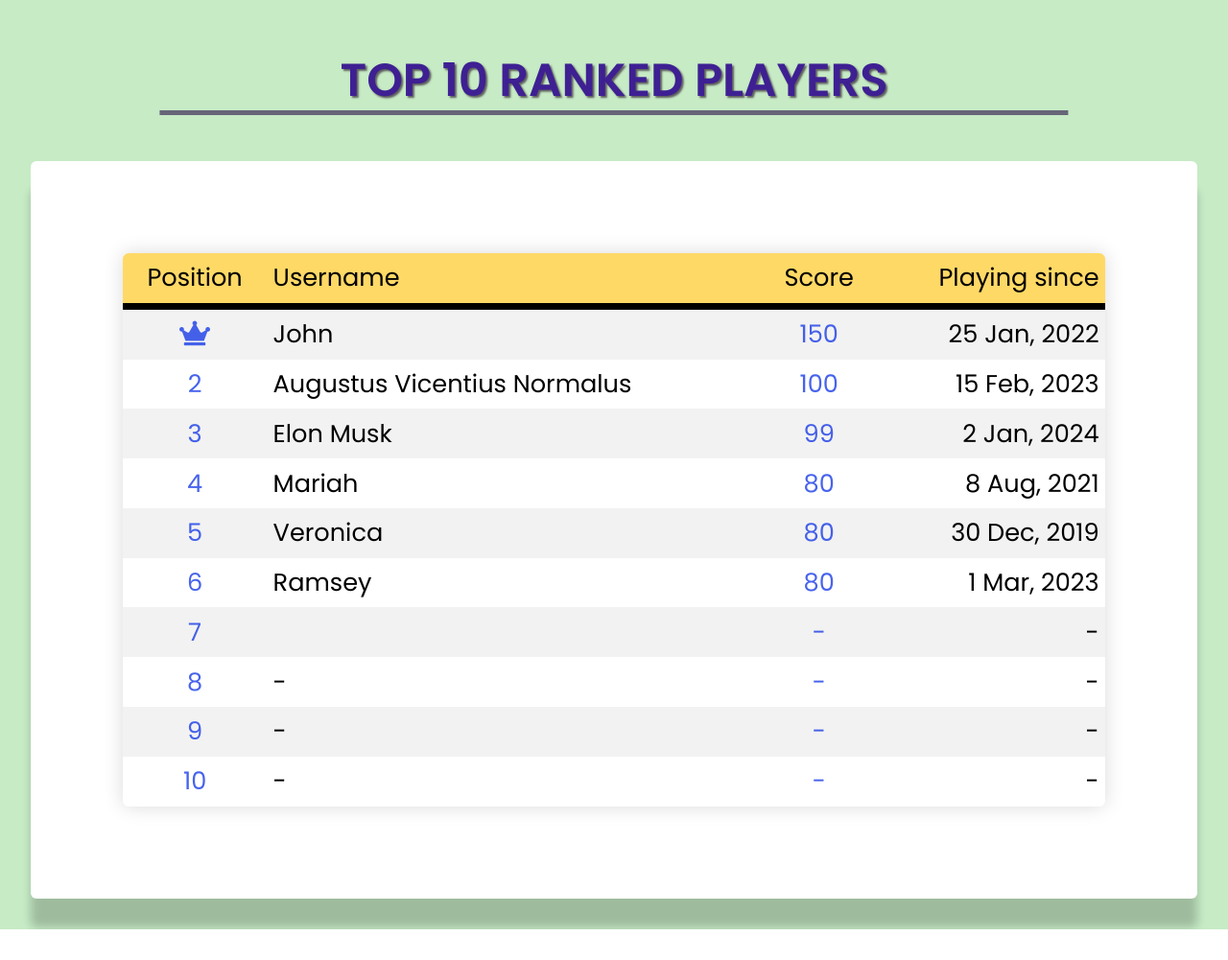
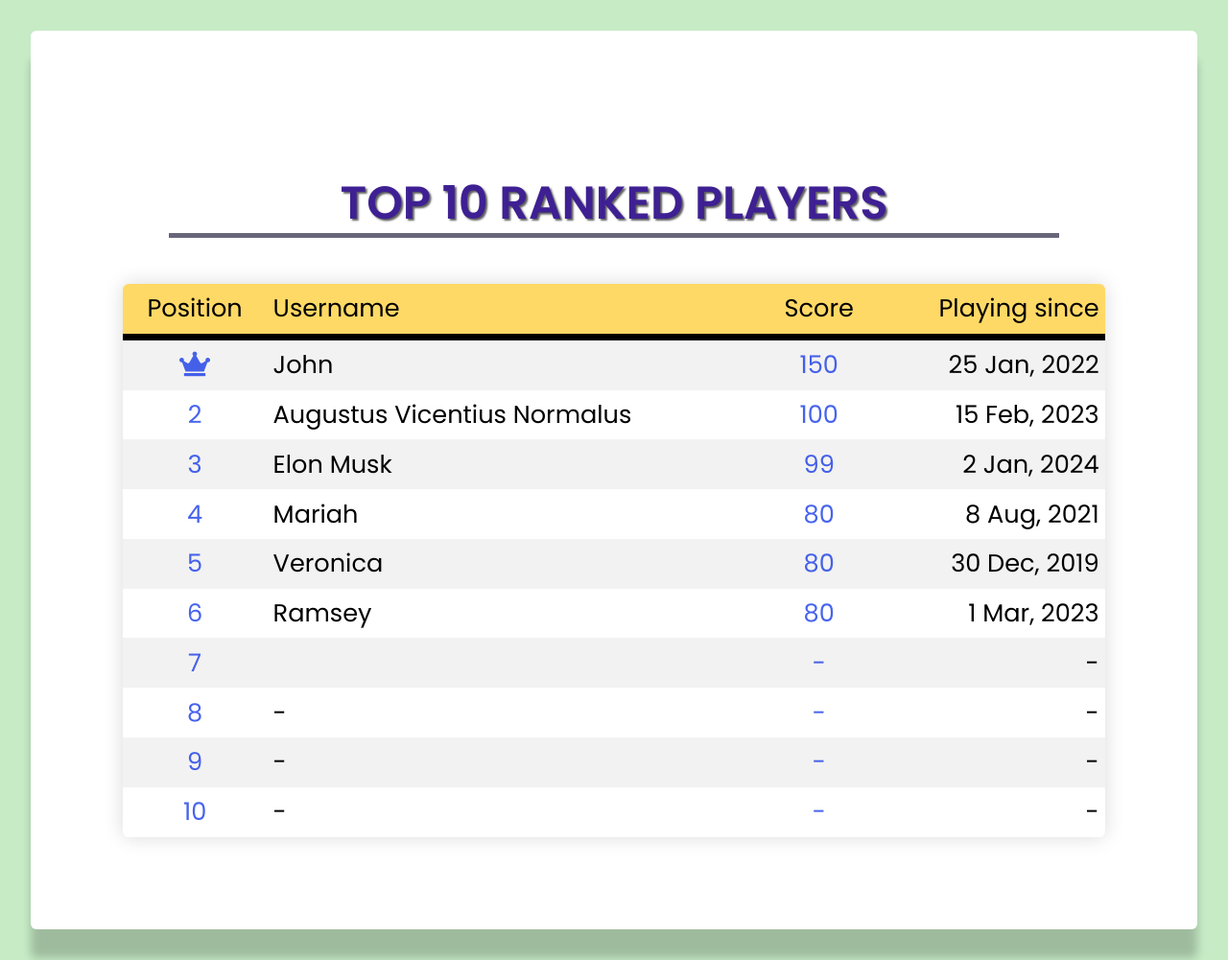
Before and after one commit to AndreiGalan/TWProject, a PHP site: page /html/Ranking.html in a window 1280 px wide. Shown: the part 90-1091 px from the top of the page at 96% size. Before the commit the page ends 1059 px from the top, so only its background shows below. Run offline with PHP 8.4, Linux system fonts and the light colour scheme; some libraries are stand-ins or nearby versions.

Commit message:
updated title

```diff
--- a/css/Ranking.css
+++ b/css/Ranking.css
@@ -1,5 +1,6 @@
 .body {
     text-shadow: #5e5e5e 1px 1px 1px;
+    font-weight: bolder;
 }
 
 .rank-title {
@@ -20,7 +21,7 @@
     bottom: 0;
     left: 50%;
     transform: translateX(-50%);
-    width: 80%;
+    width: 100%;
     height: 5px;
     background-color: #676679;
 }
--- a/html/Ranking.html
+++ b/html/Ranking.html
@@ -30,8 +30,9 @@
     </div>
 </header>
 <script src="../js/script.js"></script>
-<h1 class="rank-title">TOP 10 RANKED PLAYERS</h1>
 <div class="container">
+
+    <h1 class="rank-title">TOP 10 RANKED PLAYERS</h1>
     <div class="ranking">
         <table>
             <thead id="table-head">
```
